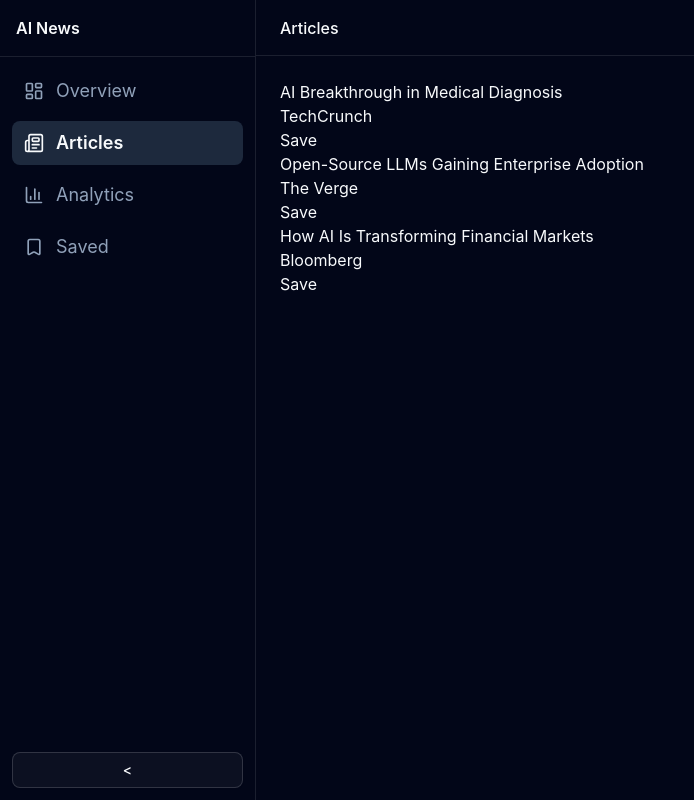
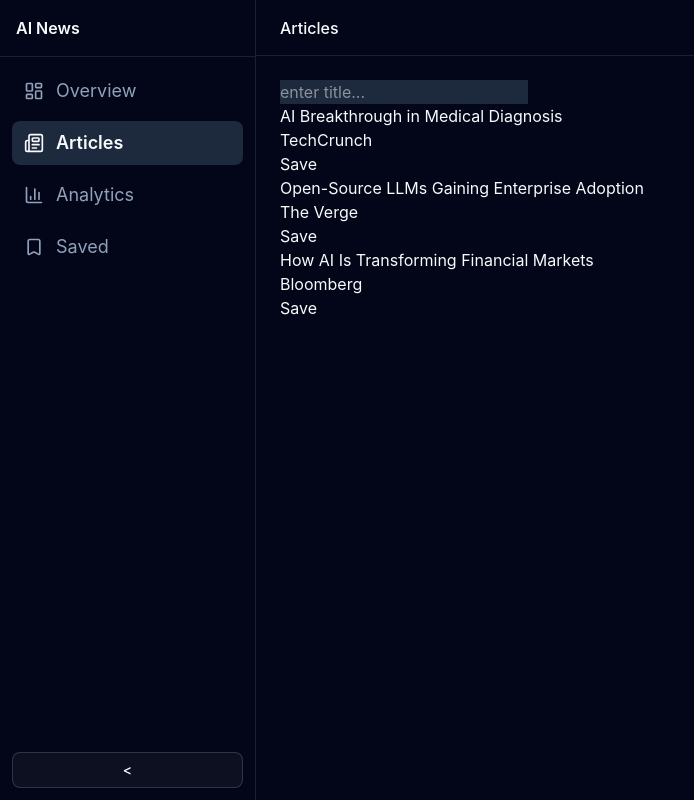
Before and after one commit to Neel37389/ai-news-intelligence-dashboard, a Next.js app: page /dashboard/articles in a window 1280 px wide. Shown: the whole page, without its empty margins (0-694 px from the left). Built offline with nearby package versions, Linux system fonts and the light colour scheme.

Commit message:
Added a search bar to search articles by title

```diff
--- a/src/app/dashboard/articles/page.js
+++ b/src/app/dashboard/articles/page.js
@@ -3,7 +3,8 @@
 import { useState } from "react";
 
 export default function ArticlesPage() {
-  const [saved, setSaved] = useState([]);
+  const [savedIds, setSavedIds] = useState([]);
+  const [searchTerm, setSearchTerm] = useState("");
   const articles = [
     {
       id: 1,
@@ -23,29 +24,59 @@
   ];
 
   const toggleSave = (id) => {
-    if (saved.includes(id)) setSaved(saved.filter((item) => item !== id));
+    if (savedIds.includes(id))
+      setSavedIds(savedIds.filter((item) => item !== id));
     else {
-      setSaved([...saved, id]);
+      setSavedIds([...savedIds, id]);
     }
+  };
+
+  const filteredArticles = articles.filter((article) =>
+    article.title.toLowerCase().includes(searchTerm.toLowerCase()),
+  );
+
+  const ArticleList = ({ item, savedIds, toggleSave }) => {
+    return (
+      <li>
+        <div>
+          <h1>{item.title}</h1>
+          <p>{item.source}</p>
+        </div>
+        <button onClick={() => toggleSave(item.id)}>
+          {savedIds.includes(item.id) ? "Saved" : "Save"}
+        </button>
+      </li>
+    );
   };
 
   return (
     <div>
+      <input
+        className="bg-muted"
+        placeholder="enter title..."
+        value={searchTerm}
+        onChange={(e) => setSearchTerm(e.target.value)}
+      ></input>
       <ul>
-        {articles.map((item) => {
+        {filteredArticles.map((item) => {
           return (
-            <li key={item.id}>
-              <div>
-                <h1>{item.title}</h1>
-                <p>{item.source}</p>
-              </div>
-              <button onClick={() => toggleSave(item.id)}>
-                {saved.includes(item.id) ? "Saved" : "Save"}
-              </button>
-            </li>
+            <ArticleList
+              key={item.id}
+              item={item}
+              savedIds={savedIds}
+              toggleSave={toggleSave}
+            />
           );
         })}
       </ul>
     </div>
   );
 }
+
+const toggleItem = (item) => {
+  if (item.includes(item)) {
+    setItems(items.filter((i) => i !== item));
+  } else {
+    setItems([...items, item]);
+  }
+};
```
